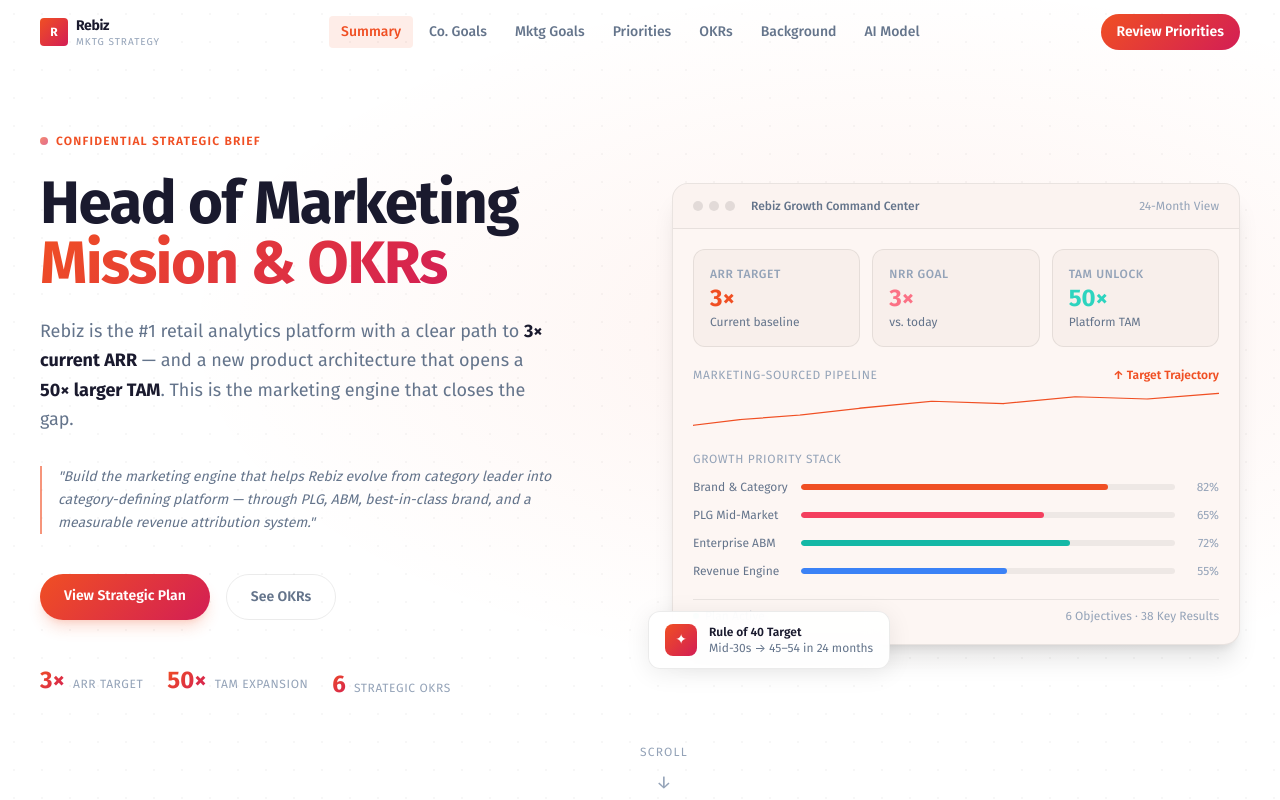
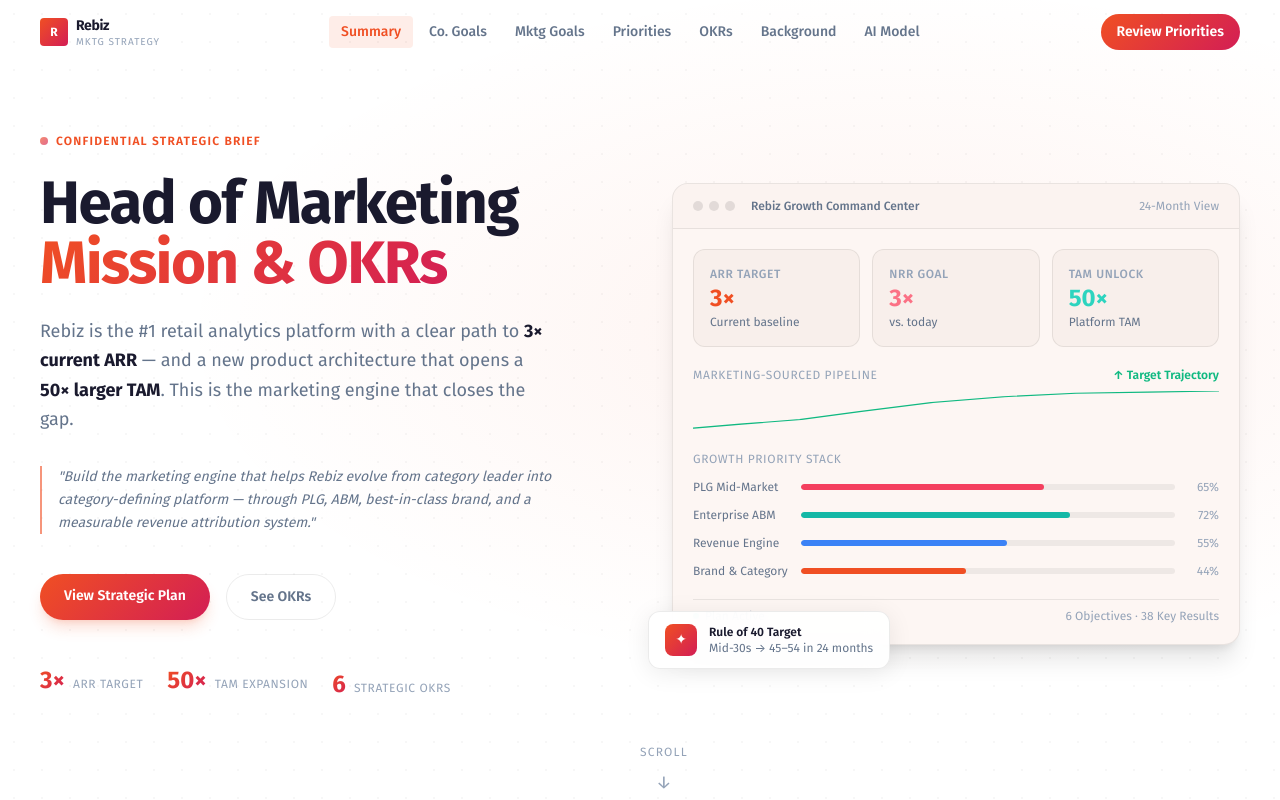
Before and after one commit to benjamsb/rebiz-marketing, a React (Vite) app: page / in a window 1280 px wide. Shown: the top 800 px of the page. Built offline with nearby package versions, Linux system fonts and the light colour scheme.

Commit message:
Steeper sparkline, green line, reorder pipeline bars

```diff
--- a/src/components/Hero.jsx
+++ b/src/components/Hero.jsx
@@ -61,7 +61,7 @@
 // Sparkline SVG — a simple growth curve to reinforce "upward trend" visually
 function Sparkline({ color = '#F04F23' }) {
   // Static growth path, purely decorative
-  const points = '0,60 20,50 45,42 70,30 100,18 130,22 160,10 190,14 220,4';
+  const points = '0,65 20,58 45,50 70,36 100,20 130,10 160,4 190,2 220,0';
   return (
     <svg viewBox="0 0 220 70" className="w-full h-10" preserveAspectRatio="none">
       <defs>
@@ -244,18 +244,18 @@
               <div>
                 <div className="flex items-center justify-between mb-2">
                   <span className="text-rz-subtle text-xs uppercase tracking-wider">Marketing-Sourced Pipeline</span>
-                  <span className="text-rz-orange text-xs font-semibold">↑ Target Trajectory</span>
+                  <span className="text-emerald-500 text-xs font-semibold">↑ Target Trajectory</span>
                 </div>
-                <Sparkline color="#F04F23" />
+                <Sparkline color="#10B981" />
               </div>
 
               {/* Pipeline funnel bars */}
               <div className="space-y-3">
                 <span className="text-rz-subtle text-xs uppercase tracking-wider block">Growth Priority Stack</span>
-                <PipelineBar label="Brand & Category"   pct={82} color="orange" />
                 <PipelineBar label="PLG Mid-Market"     pct={65} color="rose" />
                 <PipelineBar label="Enterprise ABM"     pct={72} color="teal" />
                 <PipelineBar label="Revenue Engine"     pct={55} color="blue" />
+                <PipelineBar label="Brand & Category"   pct={44} color="orange" />
               </div>
 
               {/* Status strip */}
```
